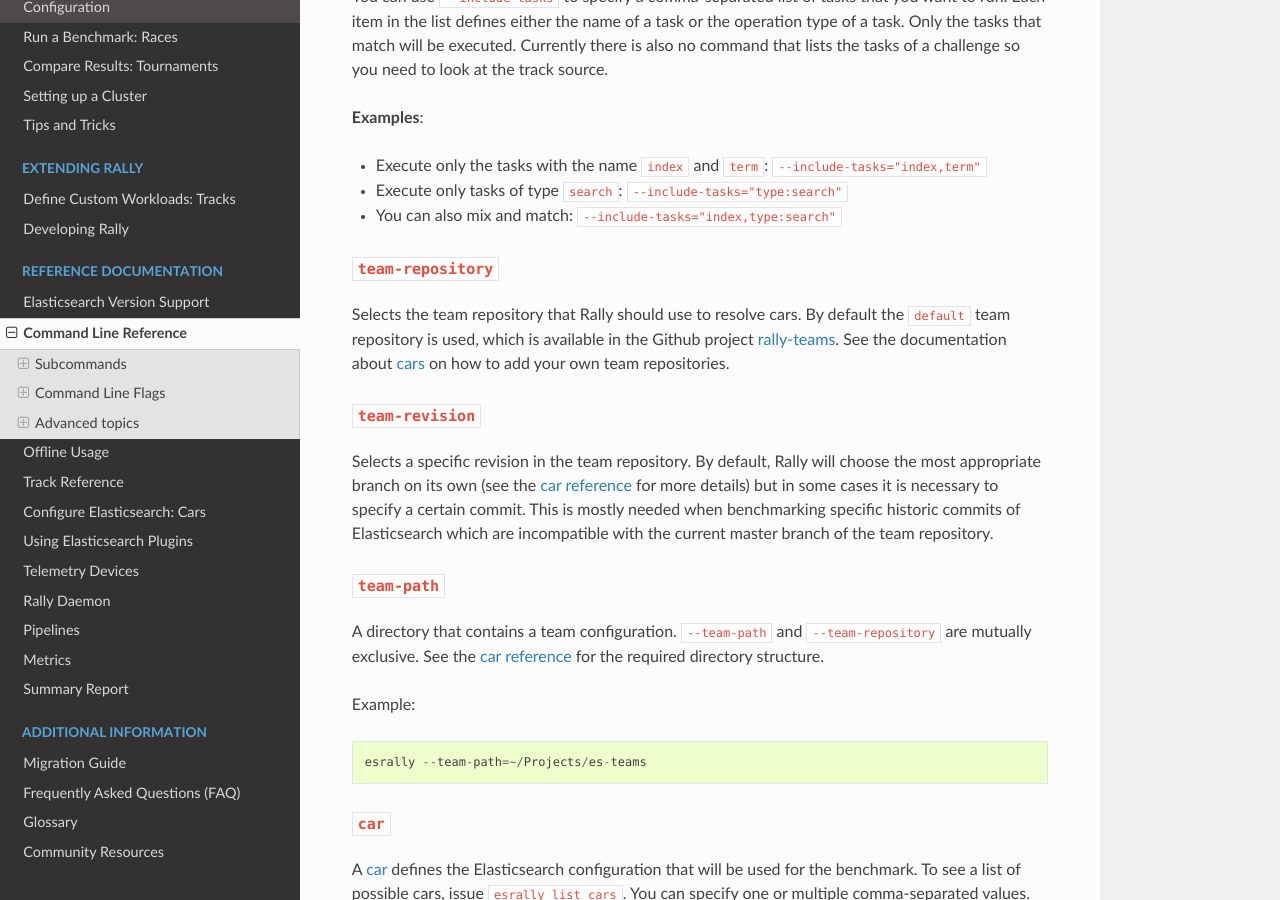
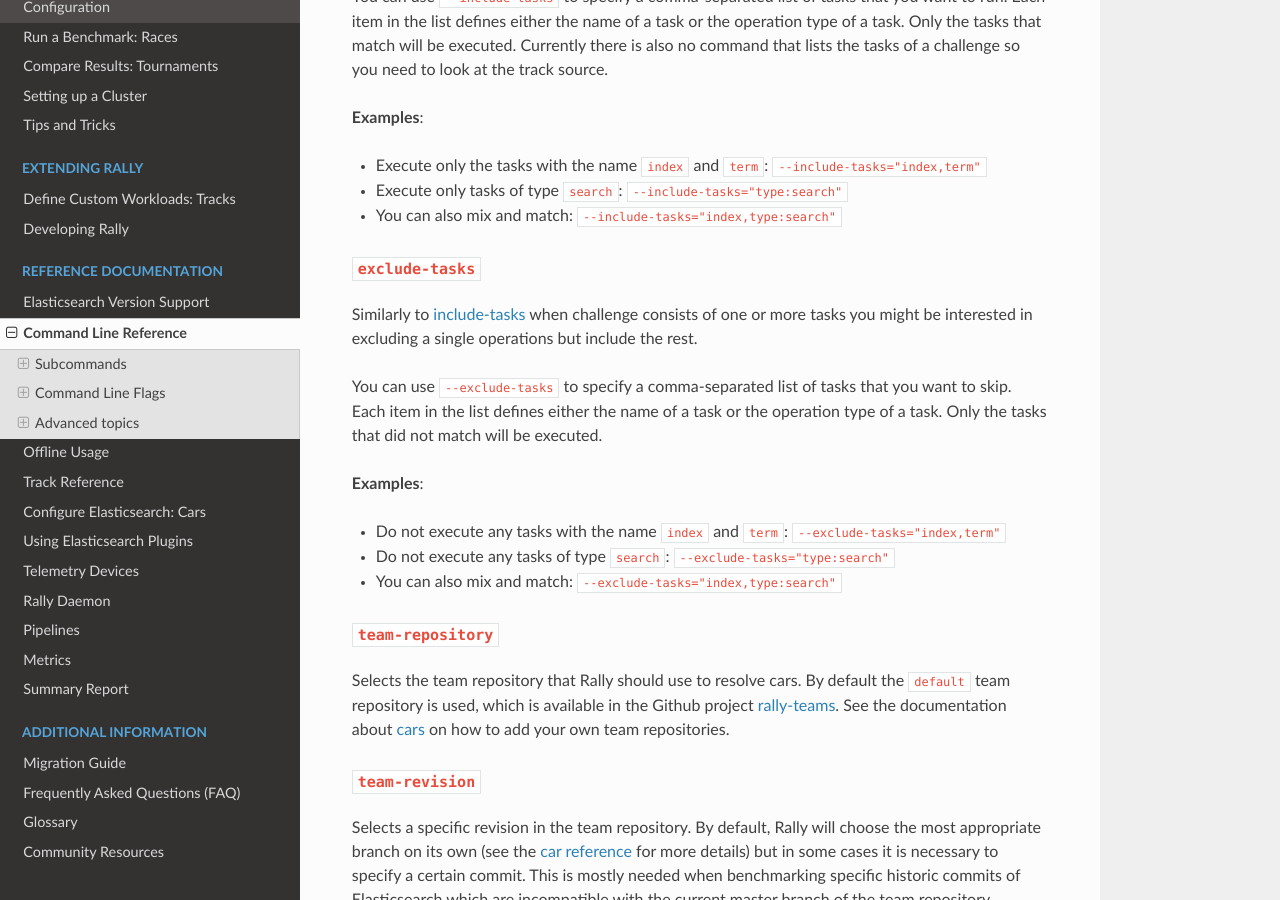
Before and after one commit to elastic/rally, a Sphinx documentation site: the page built from docs/command_line_reference.rst, in a window 1280 px wide and 900 px high, scrolled down 7550 px. Built offline with Sphinx 7.4.7 and the Read the Docs theme 2.0.0, drawn with Linux system fonts in a browser that asks for light colours.

Commit message:
Address Daniel's comments

```diff
--- a/docs/adding_tracks.rst
+++ b/docs/adding_tracks.rst
@@ -305,7 +305,7 @@ To specify different workloads in the same track you can use so-called challenge
 
 When should you use challenges? Challenges are useful when you want to run completely different workloads based on the same track but for the majority of cases you should get away without using challenges:
 
-* To run only a subset of the tasks, you can use :ref:`task filtering <clr_include_tasks>`, e.g. ``--include-tasks="create-index,bulk"`` will only run these two tasks in the track above.
+* To run only a subset of the tasks, you can use :ref:`task filtering <clr_include_tasks>`, e.g. ``--include-tasks="create-index,bulk"`` will only run these two tasks in the track above or ``--exclude-tasks="bulk"`` will run all tasks except for `bulk`
 * To vary parameters, e.g. the number of clients, you can use :ref:`track parameters <clr_track_params>`
 
 Structuring your track
--- a/docs/command_line_reference.rst
+++ b/docs/command_line_reference.rst
@@ -286,6 +286,19 @@ You can use ``--include-tasks`` to specify a comma-separated list of tasks that
 * Execute only the tasks with the name ``index`` and ``term``: ``--include-tasks="index,term"``
 * Execute only tasks of type ``search``: ``--include-tasks="type:search"``
 * You can also mix and match: ``--include-tasks="index,type:search"``
+
+``exclude-tasks``
+~~~~~~~~~~~~~~~~~
+
+Similarly to :ref:`include-tasks <clr_include_tasks>` when challenge consists of one or more tasks you might be interested in excluding a single operations but include the rest.
+
+You can use ``--exclude-tasks`` to specify a comma-separated list of tasks that you want to skip. Each item in the list defines either the name of a task or the operation type of a task. Only the tasks that did not match will be executed.
+
+**Examples**:
+
+* Do not execute any tasks with the name ``index`` and ``term``: ``--exclude-tasks="index,term"``
+* Do not execute any tasks of type ``search``: ``--exclude-tasks="type:search"``
+* You can also mix and match: ``--exclude-tasks="index,type:search"``
 
 ``team-repository``
 ~~~~~~~~~~~~~~~~~~~
```
Also changed, not shown: 2 other files.
